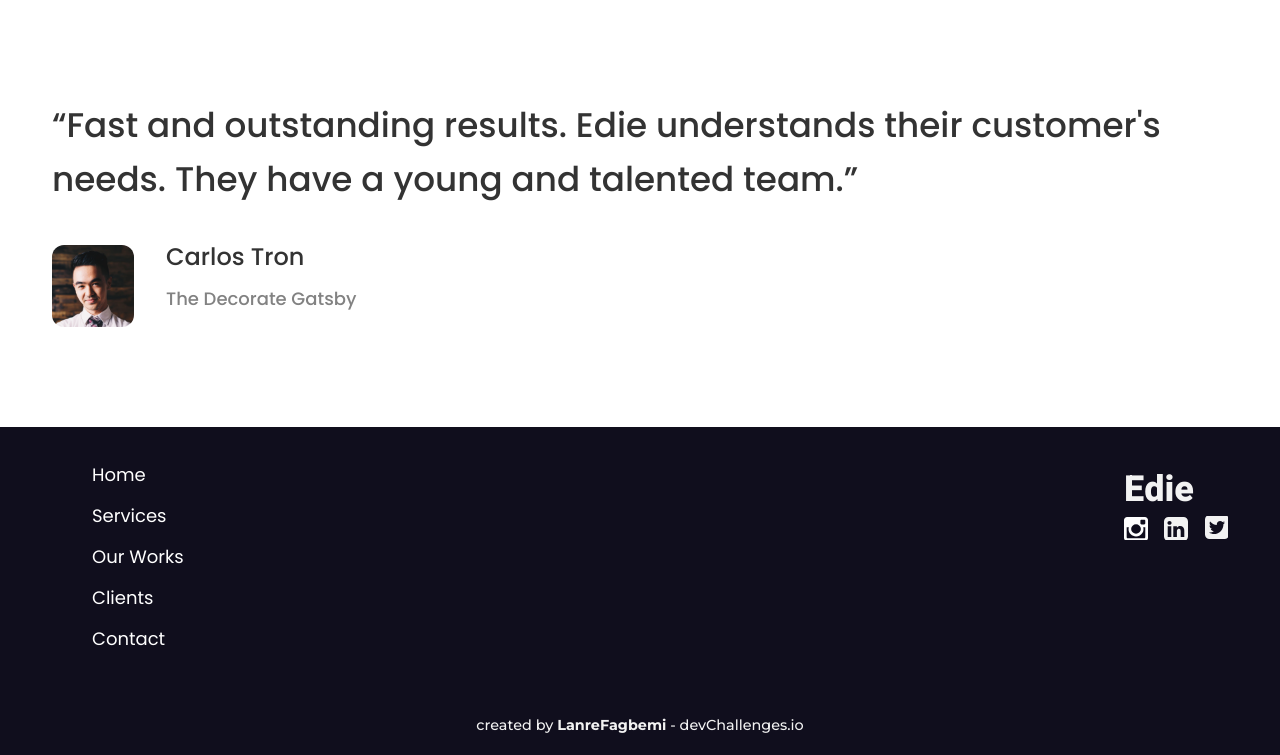
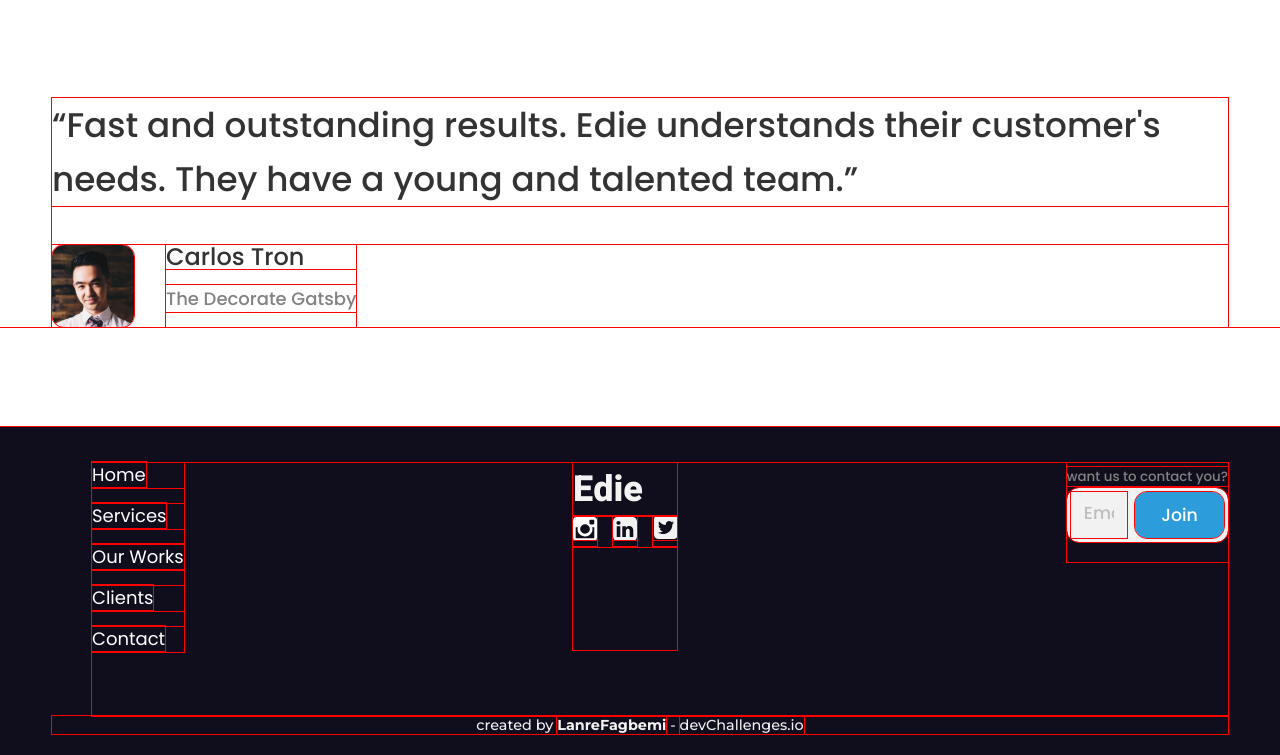
Before and after one commit to Lanrefagbemi/Edie-homepage, a plain HTML site: page index.html in a window 1280 px wide. Shown: the part 4806-5561 px from the top of the page. Drawn offline with nearby package versions, Linux system fonts and the light colour scheme.

Commit message:
fixed horizontal scrollbar issue

```diff
--- a/index.html
+++ b/index.html
@@ -286,7 +286,7 @@
         </ul>
       </div>
 
-      <!-- <div class="call-to-action-container site-footer__container-down">
+      <div class="call-to-action-container site-footer__container-down">
         <label for="email" class="call-to-action-container__form-label">
           want us to contact you? <span class="sr-only">enter email</span>
         </label>
@@ -296,7 +296,7 @@
 
           <input class="call-to-action-container__form-submit-btn" type="submit" value="Join">
         </div>
-      </div> -->
+      </div>
     </div>
 
     <p class="site-footer__attribution">
--- a/styles.css
+++ b/styles.css
@@ -4,6 +4,7 @@
     padding: 0;
     margin: 0;
     box-sizing: border-box;
+    outline: 1px solid red;
 }
 
 :root {
@@ -271,6 +272,9 @@ img {
     border: none;
     background-color: transparent;
     padding: 1em;
+
+    /* to overwrite the inputs default width and the "min-width:auto" set on flex items, to avoid overflow causing horizontal scroll bars */
+    width: 0;
 }
 
 .call-to-action-container__form-submit-btn {
```
